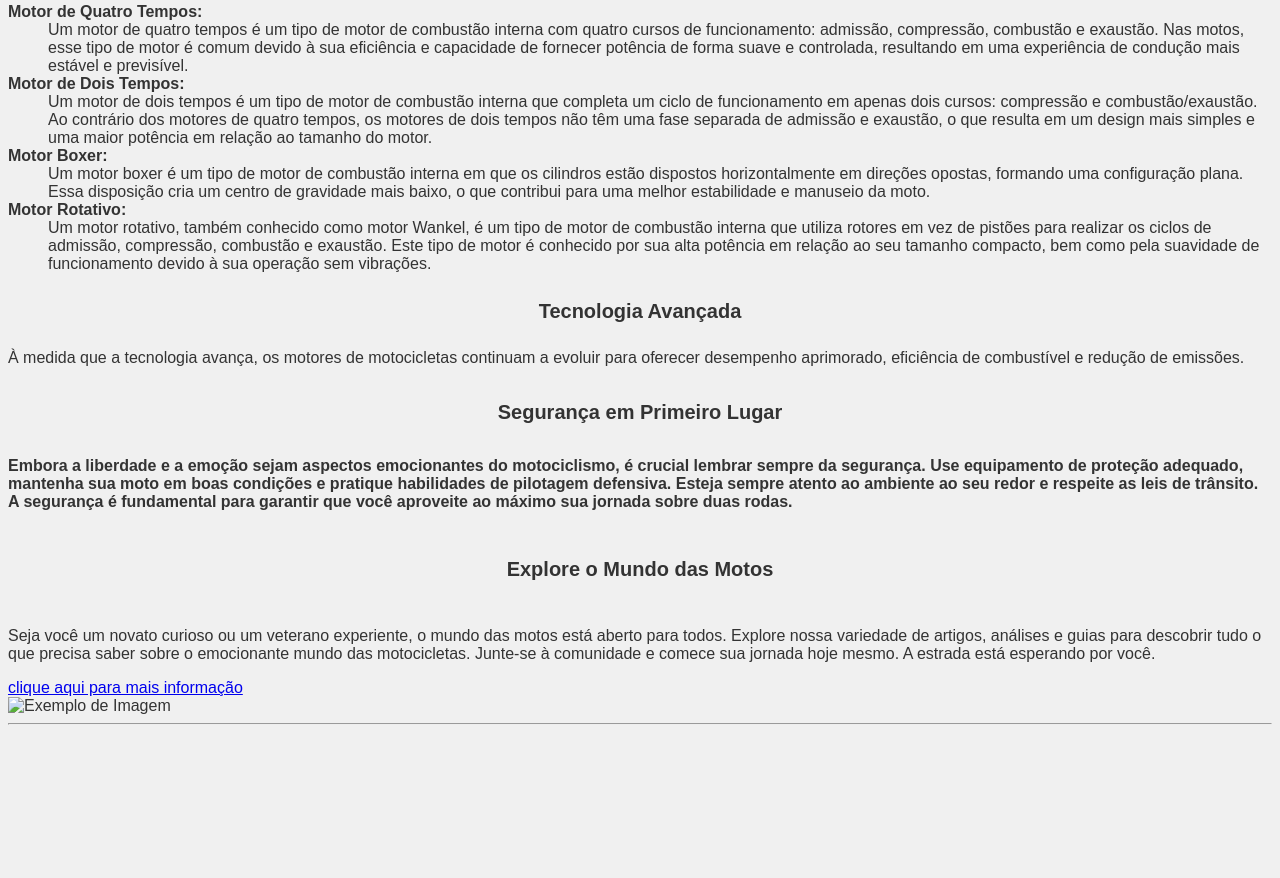
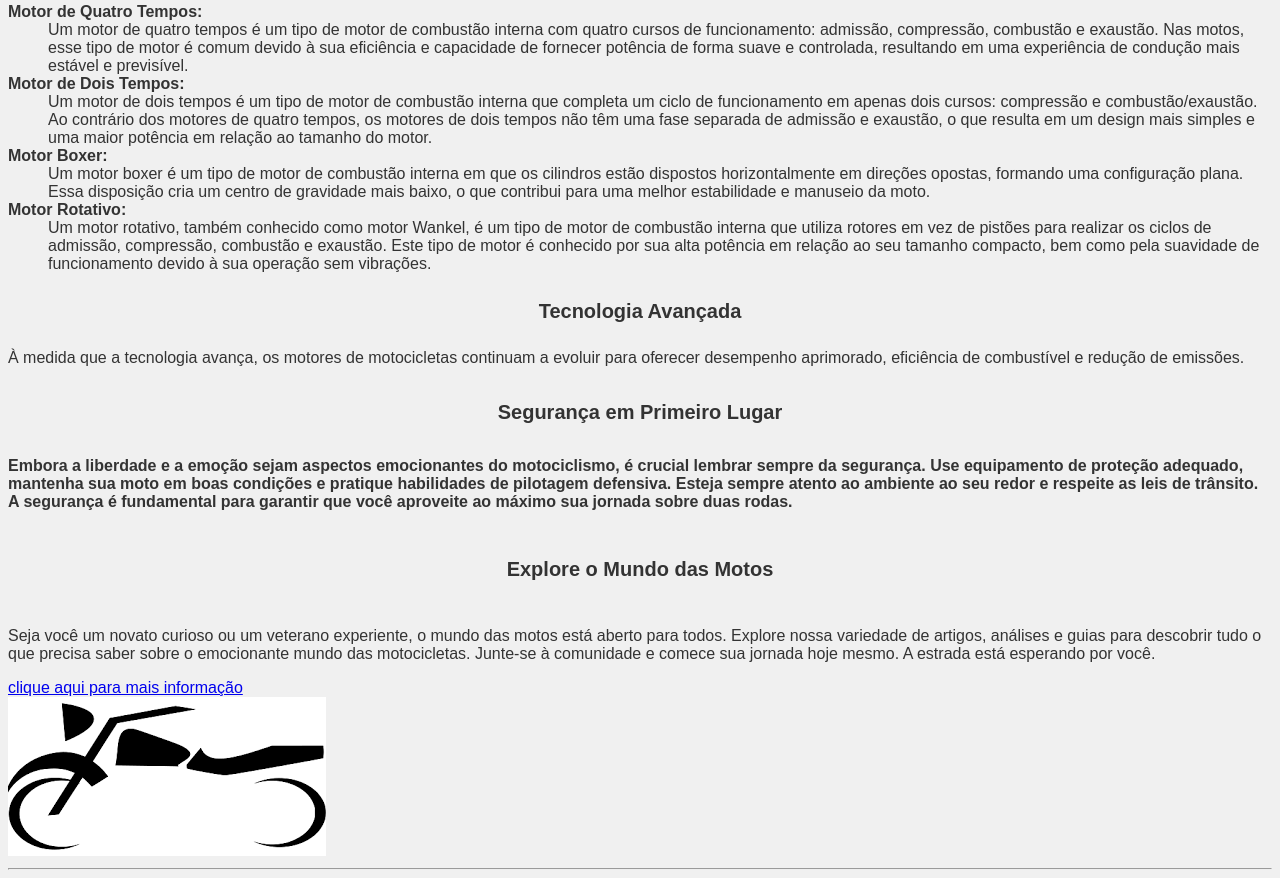
Before and after one commit to Lzz13/revis-o, a plain HTML site: page refiz o codigo.html in a window 1280 px wide. Shown: the part 655-1533 px from the top of the page. Before the commit the page ends 1388 px from the top, so only its background shows below. Drawn offline with Linux system fonts and the light colour scheme.

Commit message:
coloquei outra imagem

```diff
--- a/refiz o codigo.html
+++ b/refiz o codigo.html
@@ -96,7 +96,7 @@
 
     <a href="https://autoesporte.globo.com/motos/noticia/2019/03/guia-para-entender-de-vez-os-tipos-de-motos.ghtml">clique aqui para mais informação</a>
     <br>
-    <img src="moto-removebg-preview.png" alt="Exemplo de Imagem">
+    <img src="moto2.0.png" alt="Exemplo de Imagem">
     <hr>
 </body>
 
```
Also changed, not shown: moto2.0.png (added).
